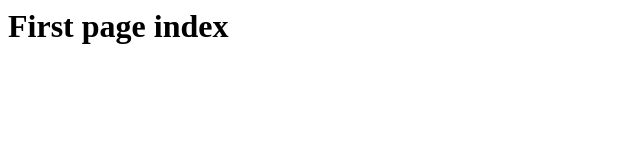
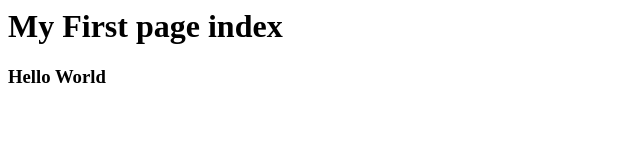
Before and after one commit to AyoubElHalimi/First-Github-Project, a plain HTML site: page Index.html in a window 1280 px wide. Shown: the whole page, without its empty margins (0-640 px from the left). Drawn offline with Linux system fonts and the light colour scheme.

Commit message:
Update Index.html

```diff
--- a/Index.html
+++ b/Index.html
@@ -1,5 +1,6 @@
 <html>
     <body>
-        <h1>First page index</h1>
+        <h1> My First page index</h1>
+        <h3> Hello World </h3>
     </body>
 </html>
```
